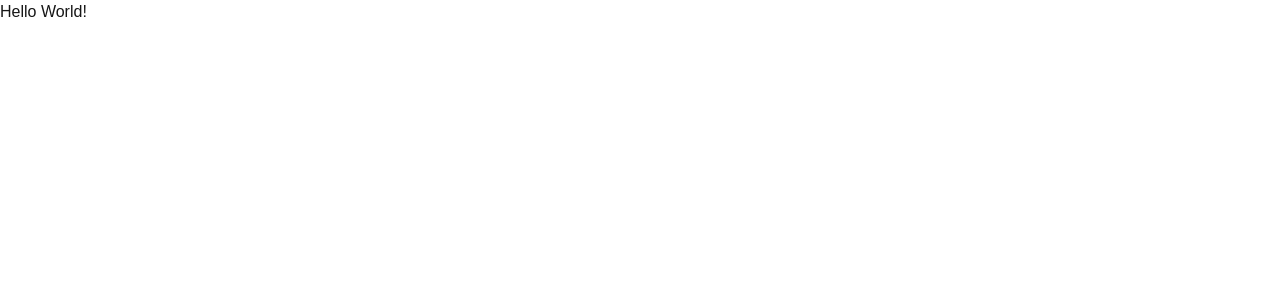
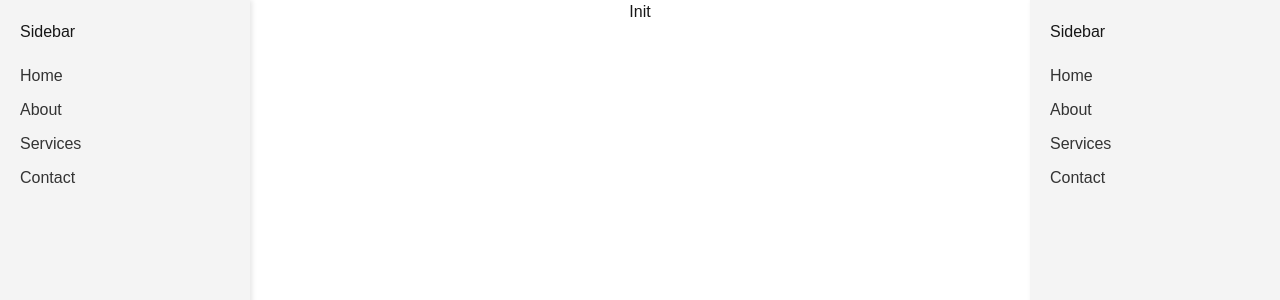
Before and after one commit to zepedro0901/dm_tools, a Next.js app: page / in a window 1280 px wide. Shown: the top 300 px of the page. Built offline with nearby package versions, Linux system fonts and the light colour scheme.

Commit message:
messed around with components and tested the styles

```diff
--- /dev/null
+++ b/components/Initiave_table.jsx
@@ -0,0 +1,14 @@
+import React from 'react';
+import "../styles/InitTable.styles.css"
+
+const InitTable = () => {
+  return (
+    <div className="init_table_container">
+     <div style={{border:"solid 1 px black"}}>
+        Init
+     </div>
+    </div>
+  );
+};
+
+export default InitTable
--- a/src/app/page.js
+++ b/src/app/page.js
@@ -1,10 +1,16 @@
 import Image from "next/image";
-import Sidebar from "../../components/Sidebar";
+import Sidebar from "../../components/Sidebar.jsx";
+import InitTable from "../../components/Initiave_table.jsx";
+
 
 export default function Home() {
   return (
     <div>
-      Hello World!
+      <div className="container" style={{display:"flex",justifyContent:"space-between"}}>
+        <Sidebar/>
+        <InitTable/>
+        <Sidebar/>
+      </div>
     </div>
    )
 
```
Also changed, not shown: styles/InitTable.styles.css (added).
